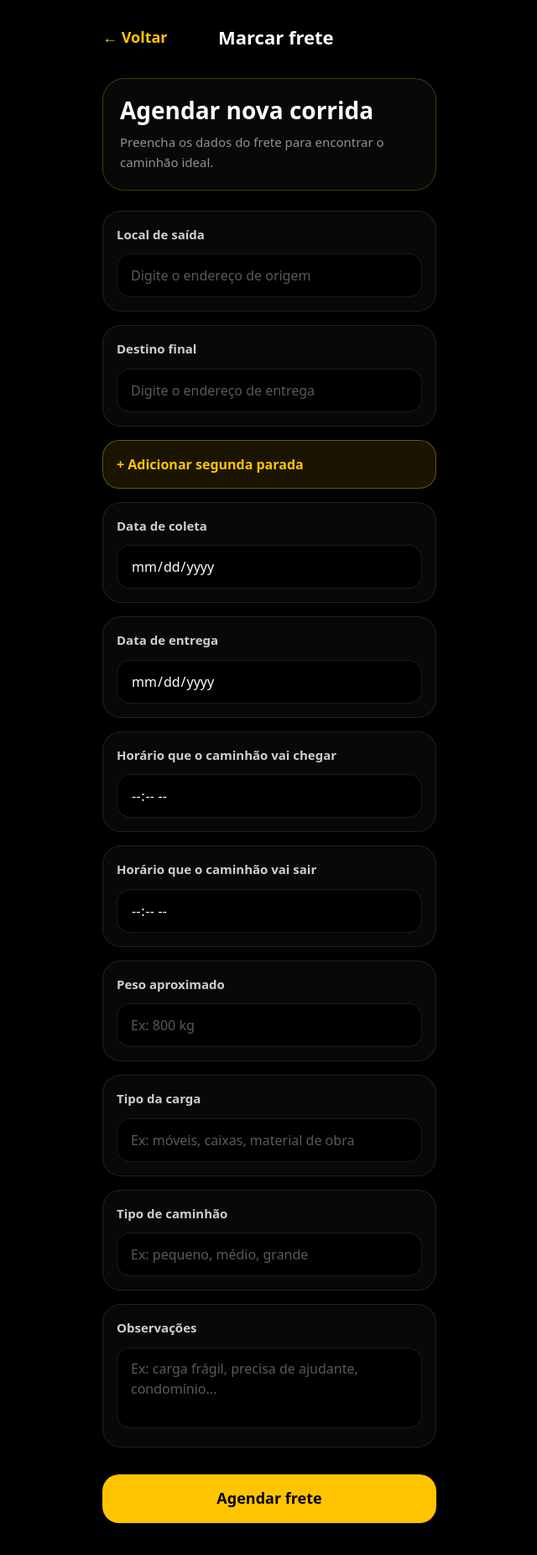
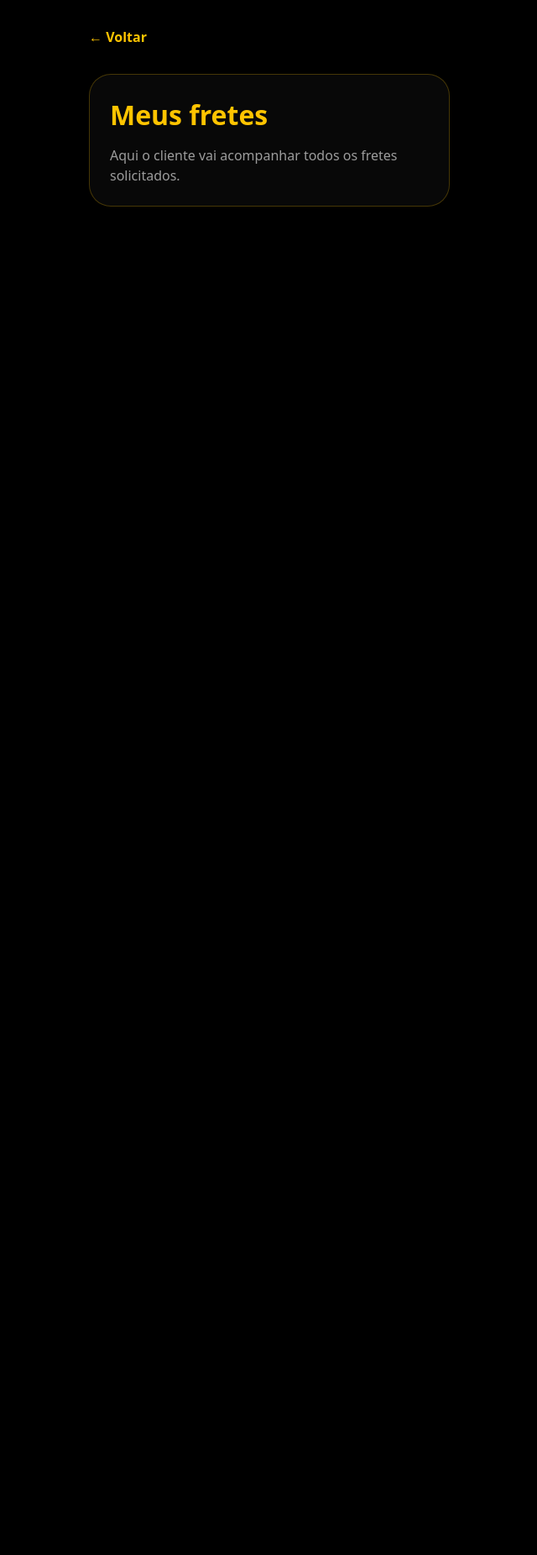
Before and after one commit to luannaaa/flatauto-cliente-painel, a Next.js app: page /cliente/marcar-frete in a window 1280 px wide. Shown: the whole page at 84% size, without its empty margins (319-959 px from the left). After the commit the page ends 800 px from the top, so only its background shows below. Built offline with nearby package versions, Linux system fonts and the light colour scheme.

Commit message:
Alteracao nomes cliente

```diff
--- a/app/cliente/marcar-frete/page.tsx
+++ b/app/cliente/marcar-frete/page.tsx
@@ -1,77 +1,18 @@
 "use client"
 
-import { useState } from "react"
 import { useRouter } from "next/navigation"
 
-export default function MarcarFrete() {
+export default function Page() {
   const router = useRouter()
-  const [segundaParada, setSegundaParada] = useState(false)
-
   return (
-    <main className="min-h-screen bg-black text-white">
-      <div className="mx-auto w-full max-w-[430px] px-4 pb-10 pt-7">
-        <header className="flex items-center justify-between">
-          <button onClick={() => router.push("/cliente")} className="text-[18px] font-bold text-[#ffc400]">
-            ← Voltar
-          </button>
-          <h1 className="text-[22px] font-black">Marcar frete</h1>
-          <div className="w-[62px]" />
-        </header>
-
-        <section className="mt-8 rounded-[26px] border border-[#ffc400]/25 bg-[#080808] p-5">
-          <h2 className="text-[28px] font-black leading-tight">Agendar nova corrida</h2>
-          <p className="mt-2 text-[15px] leading-relaxed text-white/55">
-            Preencha os dados do frete para encontrar o caminhão ideal.
-          </p>
+    <main className="min-h-screen bg-black px-5 pt-8 text-white">
+      <div className="mx-auto max-w-[430px]">
+        <button onClick={() => router.push("/cliente")} className="font-bold text-[#ffc400]">← Voltar</button>
+        <section className="mt-8 rounded-[26px] border border-[#ffc400]/25 bg-[#080808] p-6">
+          <h1 className="text-[32px] font-black text-[#ffc400]">Meus fretes</h1>
+          <p className="mt-3 text-white/60">Aqui o cliente vai acompanhar todos os fretes solicitados.</p>
         </section>
-
-        <section className="mt-6 space-y-4">
-          <Campo label="Local de saída" placeholder="Digite o endereço de origem" />
-          <Campo label="Destino final" placeholder="Digite o endereço de entrega" />
-
-          <button
-            onClick={() => setSegundaParada(!segundaParada)}
-            className="w-full rounded-[20px] border border-[#ffc400]/35 bg-[#ffc400]/10 px-4 py-4 text-left font-bold text-[#ffc400]"
-          >
-            {segundaParada ? "− Remover segunda parada" : "+ Adicionar segunda parada"}
-          </button>
-
-          {segundaParada && <Campo label="Segunda parada" placeholder="Digite o endereço da parada" />}
-
-          <Campo label="Data de coleta" type="date" />
-          <Campo label="Data de entrega" type="date" />
-          <Campo label="Horário que o caminhão vai chegar" type="time" />
-          <Campo label="Horário que o caminhão vai sair" type="time" />
-          <Campo label="Peso aproximado" placeholder="Ex: 800 kg" />
-          <Campo label="Tipo da carga" placeholder="Ex: móveis, caixas, material de obra" />
-          <Campo label="Tipo de caminhão" placeholder="Ex: pequeno, médio, grande" />
-
-          <div className="rounded-[22px] border border-white/10 bg-[#080808] p-4">
-            <label className="mb-3 block text-[15px] font-bold text-white/80">Observações</label>
-            <textarea
-              placeholder="Ex: carga frágil, precisa de ajudante, condomínio..."
-              className="min-h-[96px] w-full resize-none rounded-[16px] border border-white/10 bg-black px-4 py-3 text-white outline-none placeholder:text-white/35 focus:border-[#ffc400]/60"
-            />
-          </div>
-        </section>
-
-        <button className="mt-8 h-[58px] w-full rounded-[20px] bg-[#ffc400] text-[18px] font-black text-black">
-          Agendar frete
-        </button>
       </div>
     </main>
   )
 }
-
-function Campo({ label, placeholder = "", type = "text" }: { label: string; placeholder?: string; type?: string }) {
-  return (
-    <div className="rounded-[22px] border border-white/10 bg-[#080808] p-4">
-      <label className="mb-3 block text-[15px] font-bold text-white/80">{label}</label>
-      <input
-        type={type}
-        placeholder={placeholder}
-        className="h-[52px] w-full rounded-[16px] border border-white/10 bg-black px-4 text-white outline-none placeholder:text-white/35 focus:border-[#ffc400]/60"
-      />
-    </div>
-  )
-}
--- a/app/cliente/meus-fretes/page.tsx
+++ b/app/cliente/meus-fretes/page.tsx
@@ -9,8 +9,8 @@ export default function Page() {
       <div className="mx-auto max-w-[430px]">
         <button onClick={() => router.push("/cliente")} className="font-bold text-[#ffc400]">← Voltar</button>
         <section className="mt-8 rounded-[26px] border border-[#ffc400]/25 bg-[#080808] p-6">
-          <h1 className="text-[32px] font-black text-[#ffc400]">Meus fretes</h1>
-          <p className="mt-3 text-white/60">Aqui o cliente vai acompanhar todos os fretes solicitados.</p>
+          <h1 className="text-[32px] font-black text-[#ffc400]">Minhas viagens</h1>
+          <p className="mt-3 text-white/60">Aqui o cliente vai acompanhar todas as viagens solicitadas.</p>
         </section>
       </div>
     </main>
--- a/app/cliente/suporte/page.tsx
+++ b/app/cliente/suporte/page.tsx
@@ -9,8 +9,8 @@ export default function Page() {
       <div className="mx-auto max-w-[430px]">
         <button onClick={() => router.push("/cliente")} className="font-bold text-[#ffc400]">← Voltar</button>
         <section className="mt-8 rounded-[26px] border border-[#ffc400]/25 bg-[#080808] p-6">
-          <h1 className="text-[32px] font-black text-[#ffc400]">Suporte</h1>
-          <p className="mt-3 text-white/60">Aqui o cliente poderá falar com a equipe de suporte.</p>
+          <h1 className="text-[32px] font-black text-[#ffc400]">Ajuda</h1>
+          <p className="mt-3 text-white/60">Aqui o cliente poderá falar com a equipe de ajuda.</p>
         </section>
       </div>
     </main>
```
Also changed, not shown: 1 other file (tests, documents, lock files or other folders).
